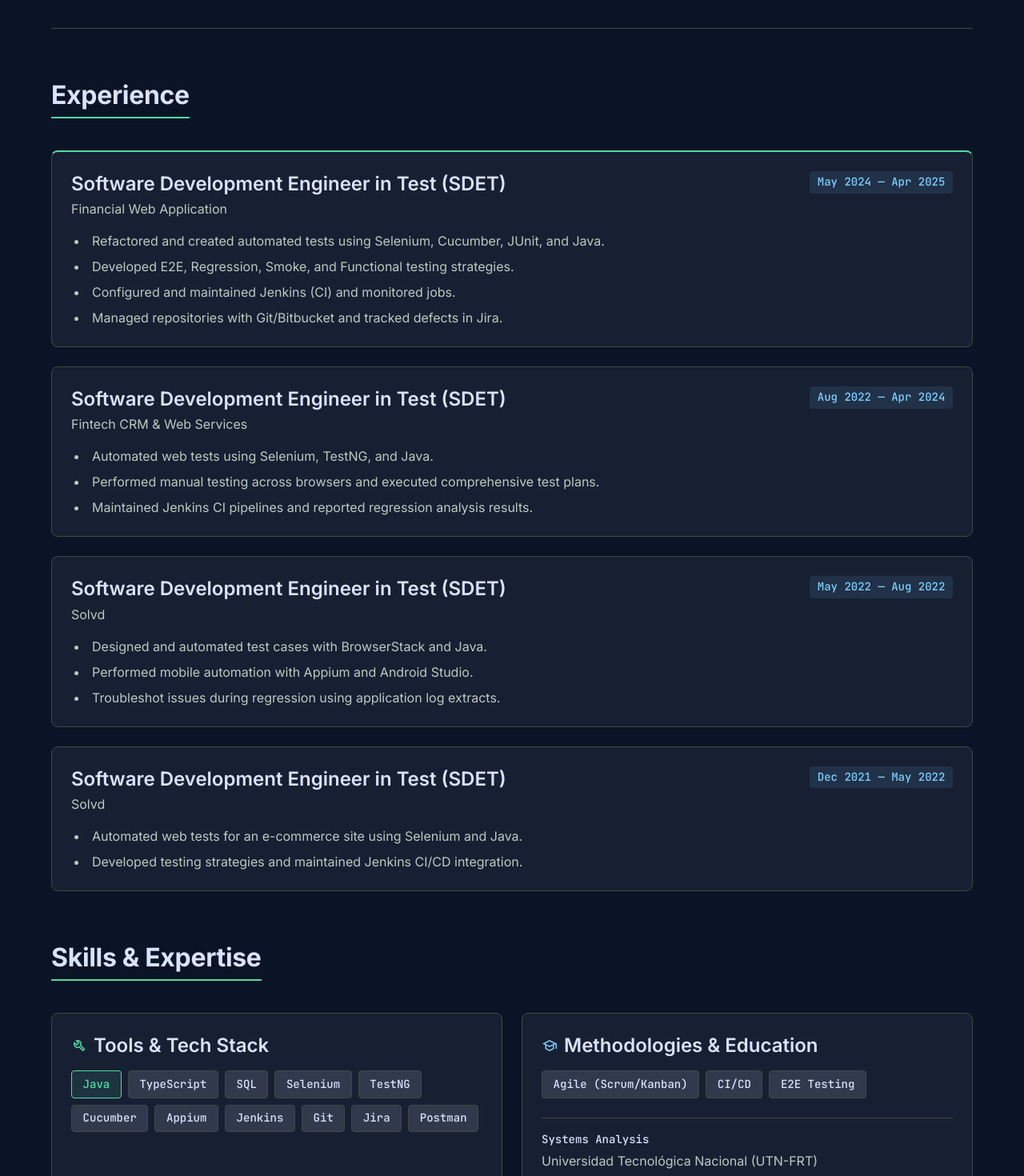
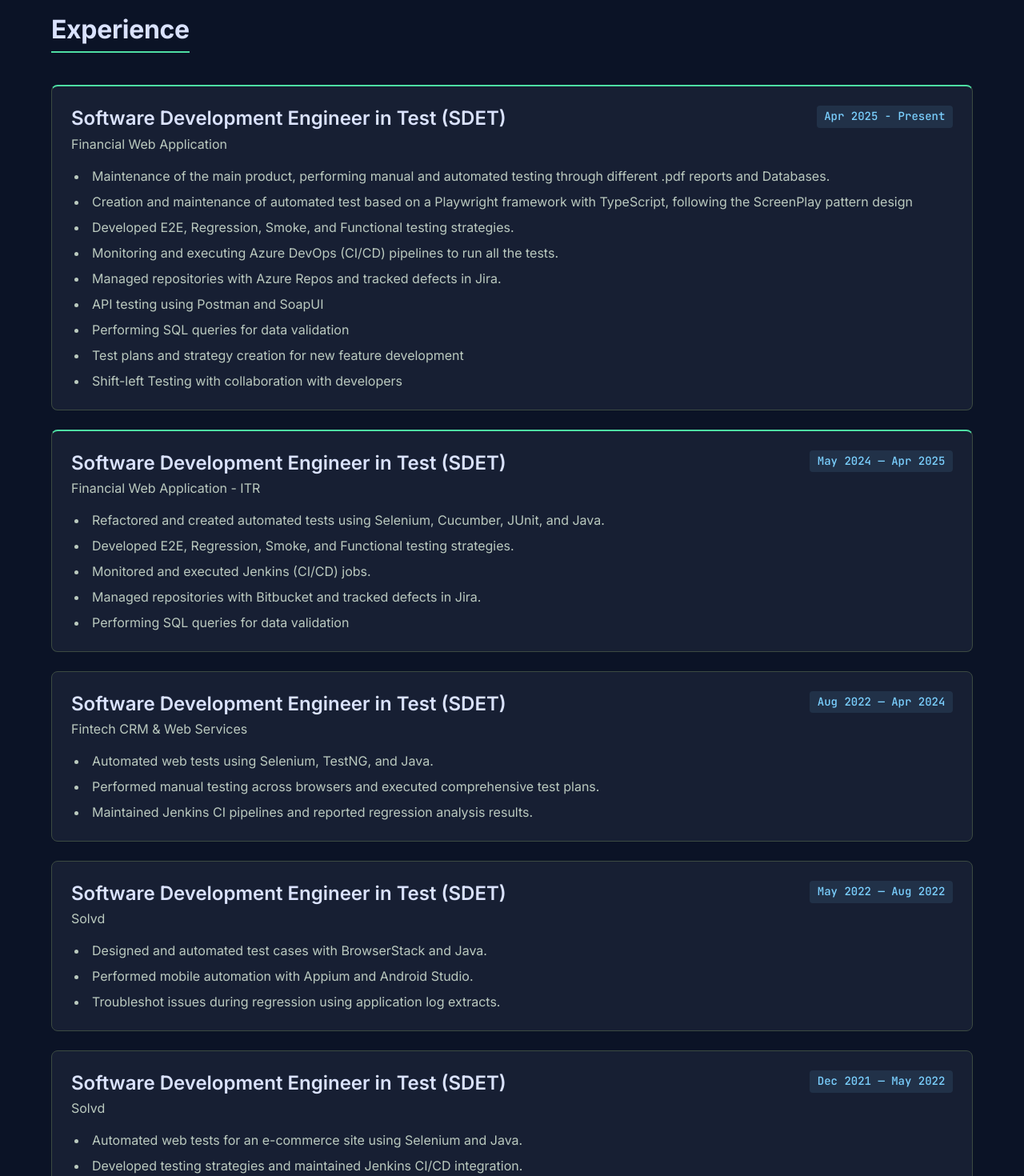
Before and after one commit to tomasbraino/tomas-brainovich-portfolio, a React (Vite) app: page / in a window 1280 px wide. Shown: the part 480-1950 px from the top of the page at 80% size. Built offline with nearby package versions, Linux system fonts and the light colour scheme.

Commit message:
updated portfolioData.ts

```diff
--- a/src/data/portfolioData.ts
+++ b/src/data/portfolioData.ts
@@ -3,11 +3,10 @@ import { ExperienceItem, EducationItem, ContactInfo } from '../types';
 export const contactData: ContactInfo = {
   name: "Tomás Brainovich",
   title: "QA Engineer",
-  tagline: "Ensuring software excellence through rigorous automation, reliability, and precision.",
   phone: "+5493813306565",
   location: "Tucumán, AR",
   email: "tomasbraino@gmail.com",
-  linkedin: "https://linkedin.com/in/tomasbrainovich",
+  linkedin: "https://www.linkedin.com/in/tbraino/",
   github: "https://github.com/tomasbraino",
 };
 
@@ -16,18 +15,38 @@ export const experiences: ExperienceItem[] = [
     id: "exp-1",
     role: "Software Development Engineer in Test (SDET)",
     project: "Financial Web Application",
+    period: "Apr 2025 - Present",
+    isFeatured: true,
+    bullets: [
+      "Maintenance of the main product, performing manual and automated testing through different .pdf reports and Databases.",
+      "Creation and maintenance of automated test based on a Playwright framework with TypeScript, following the ScreenPlay pattern design",
+      "Developed E2E, Regression, Smoke, and Functional testing strategies.",
+      "Monitoring and executing Azure DevOps (CI/CD) pipelines to run all the tests.",
+      "Managed repositories with Azure Repos and tracked defects in Jira.",
+      "API testing using Postman and SoapUI",
+      "Performing SQL queries for data validation",
+      "Test plans and strategy creation for new feature development",
+      "Shift-left Testing with collaboration with developers"
+    ],
+    skills: ["TypeScript", "Playwright", "ScreenPlay", "Cursor", "Devin", "API Testing", "SQL", "AzureDevops", "Git", "Jira"],
+  },
+  {
+    id: "exp-2",
+    role: "Software Development Engineer in Test (SDET)",
+    project: "Financial Web Application - ITR",
     period: "May 2024 — Apr 2025",
     isFeatured: true,
     bullets: [
       "Refactored and created automated tests using Selenium, Cucumber, JUnit, and Java.",
       "Developed E2E, Regression, Smoke, and Functional testing strategies.",
-      "Configured and maintained Jenkins (CI) and monitored jobs.",
-      "Managed repositories with Git/Bitbucket and tracked defects in Jira.",
+      "Monitored and executed Jenkins (CI/CD) jobs.",
+      "Managed repositories with Bitbucket and tracked defects in Jira.",
+      "Performing SQL queries for data validation"
     ],
-    skills: ["Java", "Selenium", "Cucumber", "JUnit", "Jenkins", "Git", "Jira"],
+    skills: ["Java", "Selenium", "Cucumber", "JUnit", "SQL", "Jenkins", "Bitbucket", "Jira"],
   },
   {
-    id: "exp-2",
+    id: "exp-3",
     role: "Software Development Engineer in Test (SDET)",
     project: "Fintech CRM & Web Services",
     period: "Aug 2022 — Apr 2024",
@@ -40,7 +59,7 @@ export const experiences: ExperienceItem[] = [
     skills: ["Java", "Selenium", "TestNG", "Jenkins", "Web Services", "Manual Testing"],
   },
   {
-    id: "exp-3",
+    id: "exp-4",
     role: "Software Development Engineer in Test (SDET)",
     project: "Solvd",
     period: "May 2022 — Aug 2022",
@@ -53,7 +72,7 @@ export const experiences: ExperienceItem[] = [
     skills: ["Java", "BrowserStack", "Appium", "Android Studio", "Log Analysis"],
   },
   {
-    id: "exp-4",
+    id: "exp-5",
     role: "Software Development Engineer in Test (SDET)",
     project: "Solvd",
     period: "Dec 2021 — May 2022",
@@ -67,14 +86,19 @@ export const experiences: ExperienceItem[] = [
 ];
 
 export const techStackSkills = [
-  { name: "Java", isPrimary: true },
+  { name: "Java", isPrimary: false },
   { name: "TypeScript", isPrimary: false },
   { name: "SQL", isPrimary: false },
   { name: "Selenium", isPrimary: false },
+  { name: "Playwright", isPrimary: false },
+  { name: "Cucumber", isPrimary: false },
+  { name: "JUnit", isPrimary: false },
   { name: "TestNG", isPrimary: false },
-  { name: "Cucumber", isPrimary: false },
+  { name: "Cursor", isPrimary: false },
+  { name: "Devin", isPrimary: false },
   { name: "Appium", isPrimary: false },
   { name: "Jenkins", isPrimary: false },
+  { name: "Azure DevOps", isPrimary: false },
   { name: "Git", isPrimary: false },
   { name: "Jira", isPrimary: false },
   { name: "Postman", isPrimary: false },
@@ -82,12 +106,13 @@ export const techStackSkills = [
 
 export const methodologies = [
   "Agile (Scrum/Kanban)",
+  "Shift-Left Testing",
   "CI/CD",
-  "E2E Testing",
+  "E2E Testing"
 ];
 
 export const educationData: EducationItem = {
-  degree: "Systems Analysis",
+  degree: "Systems Analyst",
   institution: "Universidad Tecnológica Nacional (UTN-FRT)",
   period: "2017 — Present",
 };
```
